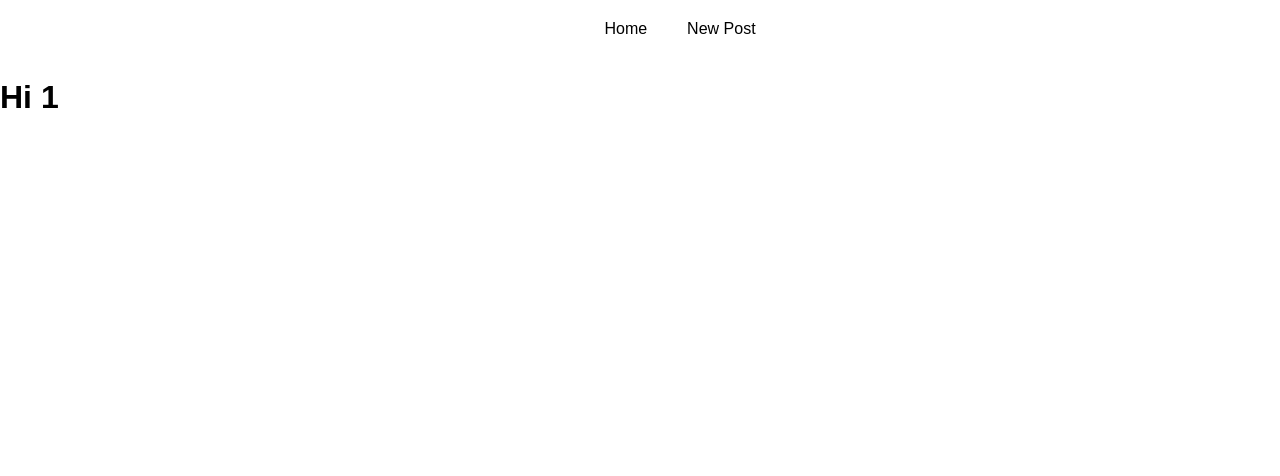
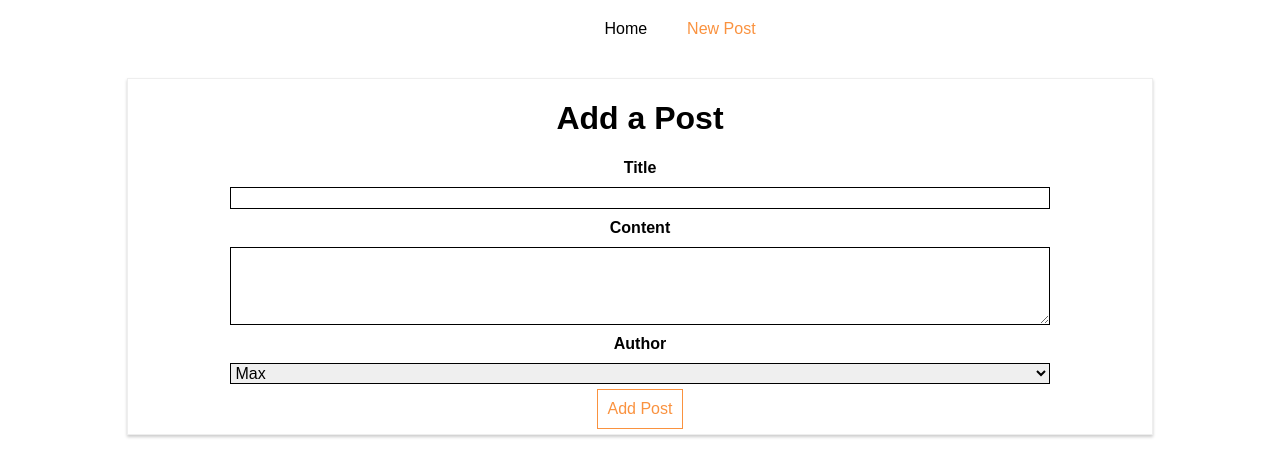
Before and after one commit to jeisux92/axios-react, a React (Create React App) app: page /new-post in a window 1280 px wide. Shown: the top 476 px of the page. Built offline with nearby package versions, Linux system fonts and the light colour scheme.

Commit message:
create routes in components

```diff
--- a/src/components/Post/Post.js
+++ b/src/components/Post/Post.js
@@ -1,14 +1,16 @@
-import React from 'react';
+import React from "react";
+import "./Post.css";
 
-import './Post.css';
-
-const post = (props) => (
+const post = props => {
+  console.log(props);
+  return (
     <article className="Post" onClick={props.clicked}>
-        <h1>{props.title}</h1>
-        <div className="Info">
-            <div className="Author">{props.author}</div>
-        </div>
+      <h1>{props.title}</h1>
+      <div className="Info">
+        <div className="Author">{props.author}</div>
+      </div>
     </article>
-);
+  );
+};
 
 export default post;
--- a/src/containers/Blog/Blog.css
+++ b/src/containers/Blog/Blog.css
@@ -25,6 +25,7 @@
 }
 
 .Blog a:hover,
-.Blog a:active {
+.Blog a:active,
+.Blog a.active {
   color: #fa923f;
 }
--- a/src/containers/Blog/Blog.js
+++ b/src/containers/Blog/Blog.js
@@ -1,7 +1,9 @@
 import React, { Component } from "react";
 import "./Blog.css";
 import Posts from "./Posts/Posts";
-import { Route } from "react-router-dom";
+import NewPost from "./NewPost/NewPost";
+import { Route, NavLink, Switch } from "react-router-dom";
+import FullPost from "./FullPost/FullPost";
 
 class Blog extends Component {
   postDeletedHandler = () => {
@@ -14,17 +16,35 @@ class Blog extends Component {
           <nav>
             <ul>
               <li>
-                <a href="/"> Home </a>
+                <NavLink
+                  to="/posts"
+                  exact
+                  activeClassName="active"
+                  activeStyle={{ textDecoration: "underline" }}
+                >
+                  Home
+                </NavLink>
               </li>
               <li>
-                <a href="/new-post"> New Post </a>
+                <NavLink
+                  to={{
+                    pathname: "/new-post",
+                    hash: "#submit",
+                    search: "?quick-submit=true"
+                  }}
+                  exact
+                >
+                  New Post
+                </NavLink>
               </li>
             </ul>
           </nav>
         </header>
-        <Route path="/" render={() => <h1>Hi 1</h1>} />
-
-        <Route path="/" exact component={Posts} />
+        <Switch>
+          <Route path="/posts" exact component={Posts} />
+          <Route path="/new-post" exact component={NewPost} />
+          <Route path="/:id" exact component={FullPost} />
+        </Switch>
       </div>
     );
   }
--- a/src/containers/Blog/FullPost/FullPost.js
+++ b/src/containers/Blog/FullPost/FullPost.js
@@ -1,23 +1,23 @@
 import React, { Component } from "react";
-import axios from "axios";
+import axios from "../../../axios";
 import "./FullPost.css";
 
 class FullPost extends Component {
-
   state = {
     loadedPost: null
-  }
+  };
   componentDidUpdate() {
-    if (this.props.id) {
-
-      if (!this.state.loadedPost || (this.props.id !== this.state.loadedPost.id)) {
-        axios
-          .get(`posts?id=${this.props.id}`)
-          .then(response => {
-            this.setState({
-              loadedPost: response.data[0]
-            })
+    if (this.props.match.params.id) {
+      debugger;
+      if (
+        !this.state.loadedPost ||
+        this.props.match.params.id !== this.state.loadedPost.id
+      ) {
+        axios.get(`/posts/${this.props.match.params.id}`).then(response => {
+          this.setState({
+            loadedPost: response.data
           });
+        });
       }
     }
     return true;
@@ -26,11 +26,11 @@ class FullPost extends Component {
   deletePostHandler = () => {
     axios.delete(`posts?id=${this.state.loadedPost.id}`).then(x => {
       this.props.postDeleted();
-    })
-  }
+    });
+  };
   render() {
     let post = <p style={{ textAlign: "center" }}>Please select a Post!</p>;
-    if (this.props.id) {
+    if (this.props.match.params.id) {
       post = <p style={{ textAlign: "center" }}>Loading...</p>;
     }
     if (this.state.loadedPost) {
@@ -39,7 +39,12 @@ class FullPost extends Component {
           <h1>{this.state.loadedPost.title}</h1>
           <p>{this.state.loadedPost.body}</p>
           <div className="Edit">
-            <button className="Delete" onClick={this.deletePostHandler.bind(this)}>Delete</button>
+            <button
+              className="Delete"
+              onClick={this.deletePostHandler.bind(this)}
+            >
+              Delete
+            </button>
           </div>
         </div>
       );
--- a/src/containers/Blog/NewPost/NewPost.js
+++ b/src/containers/Blog/NewPost/NewPost.js
@@ -1,12 +1,15 @@
-import React, { Component } from 'react';
-import axios from 'axios';
-import './NewPost.css';
+import React, { Component } from "react";
+import axios from "axios";
+import "./NewPost.css";
 
 class NewPost extends Component {
   state = {
-        title: '',
-        content: '',
-        author: 'Max'
+    title: "",
+    content: "",
+    author: "Max"
+  };
+  componentDidMount() {
+    console.log(this.props);
   }
 
   postDataHandler = () => {
@@ -15,18 +18,29 @@ class NewPost extends Component {
       content: this.state.content,
       author: this.state.author
     };
-        axios.post('posts', post).then(response => console.log(response));
-    }
+    axios.post("posts", post).then(response => console.log(response));
+  };
   render() {
     return (
       <div className="NewPost">
         <h1>Add a Post</h1>
         <label>Title</label>
-                <input type="text" value={this.state.title} onChange={(event) => this.setState({ title: event.target.value })} />
+        <input
+          type="text"
+          value={this.state.title}
+          onChange={event => this.setState({ title: event.target.value })}
+        />
         <label>Content</label>
-                <textarea rows="4" value={this.state.content} onChange={(event) => this.setState({ content: event.target.value })} />
+        <textarea
+          rows="4"
+          value={this.state.content}
+          onChange={event => this.setState({ content: event.target.value })}
+        />
         <label>Author</label>
-                <select value={this.state.author} onChange={(event) => this.setState({ author: event.target.value })}>
+        <select
+          value={this.state.author}
+          onChange={event => this.setState({ author: event.target.value })}
+        >
           <option value="Max">Max</option>
           <option value="Manu">Manu</option>
         </select>
--- a/src/containers/Blog/Posts/Posts.js
+++ b/src/containers/Blog/Posts/Posts.js
@@ -3,7 +3,7 @@ import axios from "../../../axios";
 import Post from "../../../components/Post/Post";
 import "./Posts.css";
 import { Route } from "react-router-dom";
-
+import { Link } from "react-router-dom";
 class Posts extends Component {
   state = {
     blogs: []
@@ -11,6 +11,7 @@ class Posts extends Component {
 
   componentDidMount() {
     this.loadPosts();
+    console.log(this.props);
   }
   loadPosts = () => {
     axios
@@ -32,26 +33,24 @@ class Posts extends Component {
   };
   postSelectedHandler = id => {
     this.setState({ selectedPostId: id });
+    this.props.match;
   };
 
   render() {
     let posts = <p style={{ textAlign: "center" }}> Something went wrong! </p>;
     if (!this.state.error) {
       posts = this.state.blogs.map(post => (
-        <Post
-          key={post.id}
-          title={post.title}
-          author={post.author}
-          clicked={this.postSelectedHandler.bind(this, post.id)}
-        />
+        <Link to={"/" + post.id} key={post.id}>
+          <Post
+            title={post.title}
+            author={post.author}
+            {...this.props}
+            clicked={this.postSelectedHandler.bind(this, post.id)}
+          />
+        </Link>
       ));
     }
-    return (
-      <div>
-        <Route path="/new-post" exact render={()=><h1>Hi</h1>}/>
-        <section className="Posts"> {posts}</section>
-      </div>
-    );
+    return <section className="Posts"> {posts}</section>;
   }
 }
 
```
Lines whose indentation alone changed are shown as unchanged.
